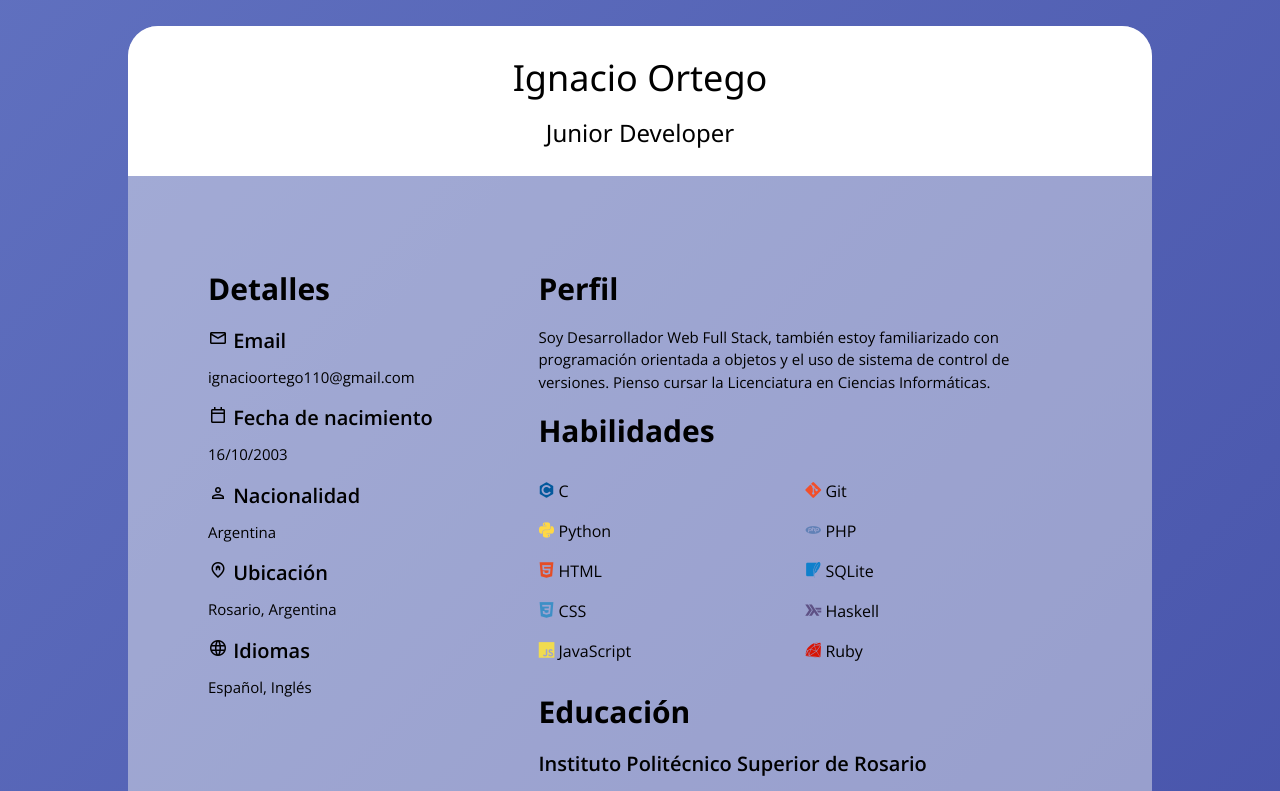
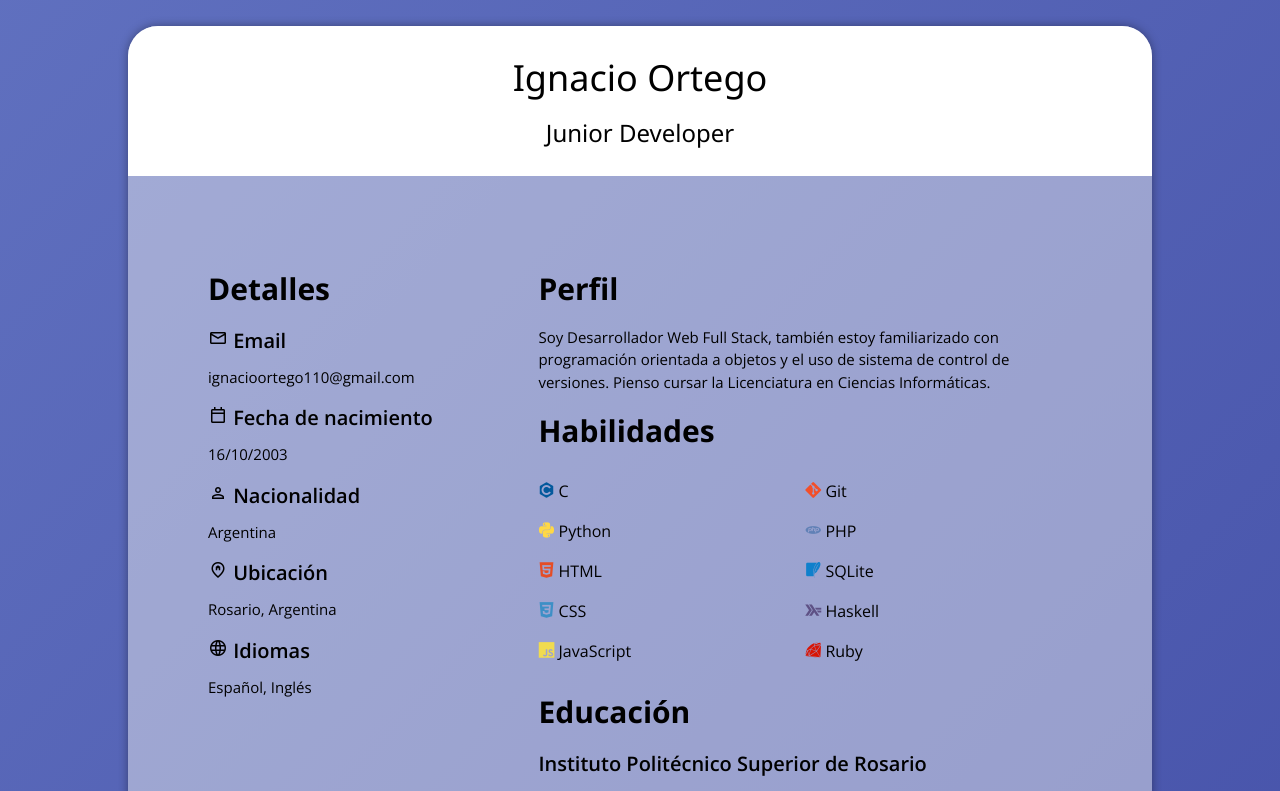
Before and after one commit to nachoortego/cv, a plain HTML site: page index.html in a window 1280 px wide. Shown: the top 791 px of the page. Drawn offline with nearby package versions, Linux system fonts and the light colour scheme.

Commit message:
Box-shadow addon

```diff
--- a/styles.css
+++ b/styles.css
@@ -46,7 +46,11 @@ h4 {
     margin:auto;
     background-color: rgba(240, 240, 240, 0.466);
     border-radius: 30px;
+    -webkit-box-shadow: 0 0 10px rgba(0, 0, 0, 0.1);
+        box-shadow: 0 0 10px rgba(0, 0, 0, 0.377)
 }
+
+
 
 .head {
     display:flex;
```
